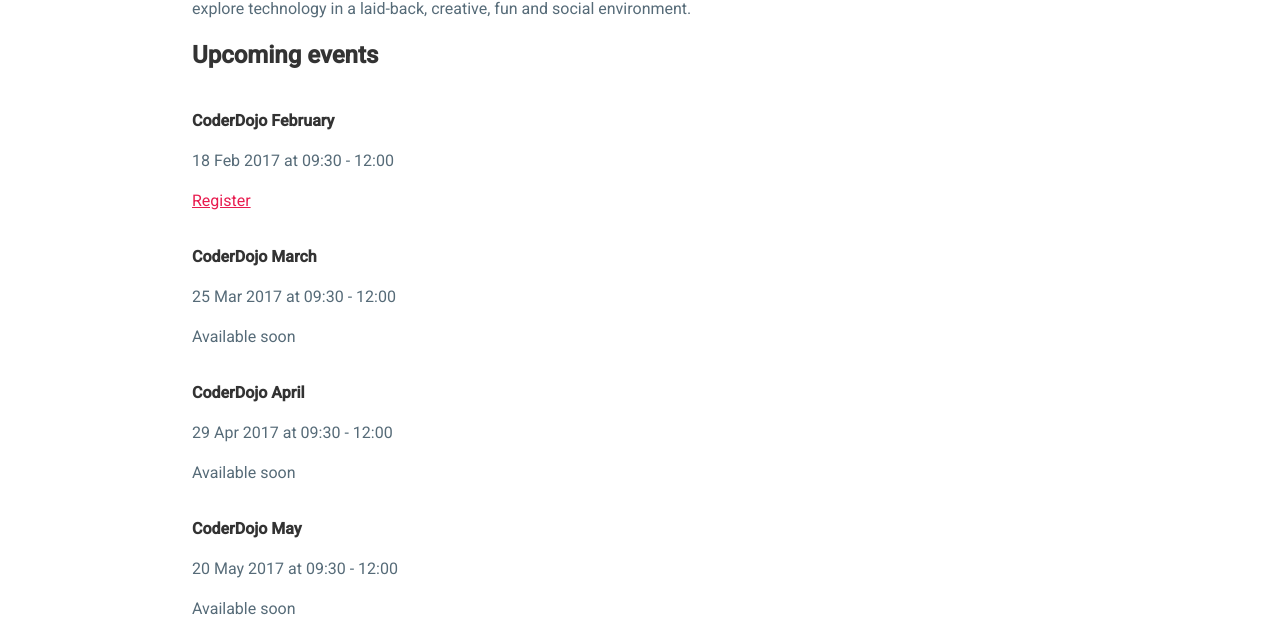
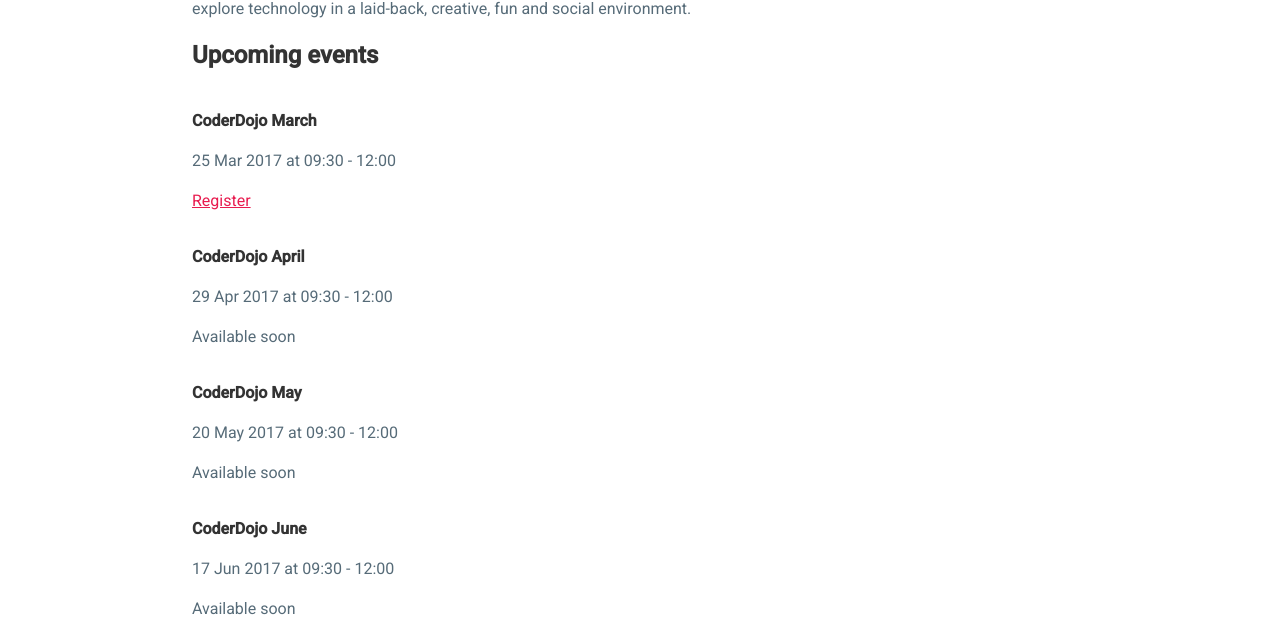
Before and after one commit to bradford-coderdojo/bradford-coderdojo.github.io, a Jekyll site: the page built from index.md, in a window 1280 px wide and 900 px high. Shown: the part 266-897 px from the top of the window. Built offline with Jekyll 4.4.1, drawn with Linux system fonts in a browser that asks for light colours.

Commit message:
Update events.yaml

```diff
--- a/_data/events.yaml
+++ b/_data/events.yaml
@@ -1,12 +1,7 @@
-- name: CoderDojo February
-  date: 2017-02-18
-  time: 09:30 - 12:00
-  detail: "[Register](https://www.eventbrite.co.uk/e/bradford-coder-dojo-tickets-31779529428)"
-
 - name: CoderDojo March
   date: 2017-03-25
   time: 09:30 - 12:00
-  detail: Available soon
+  detail: "[Register](https://www.eventbrite.co.uk/e/bradford-coderdojo-march-17-tickets-32226163322)"
 
 - name: CoderDojo April
   date: 2017-04-29
```
